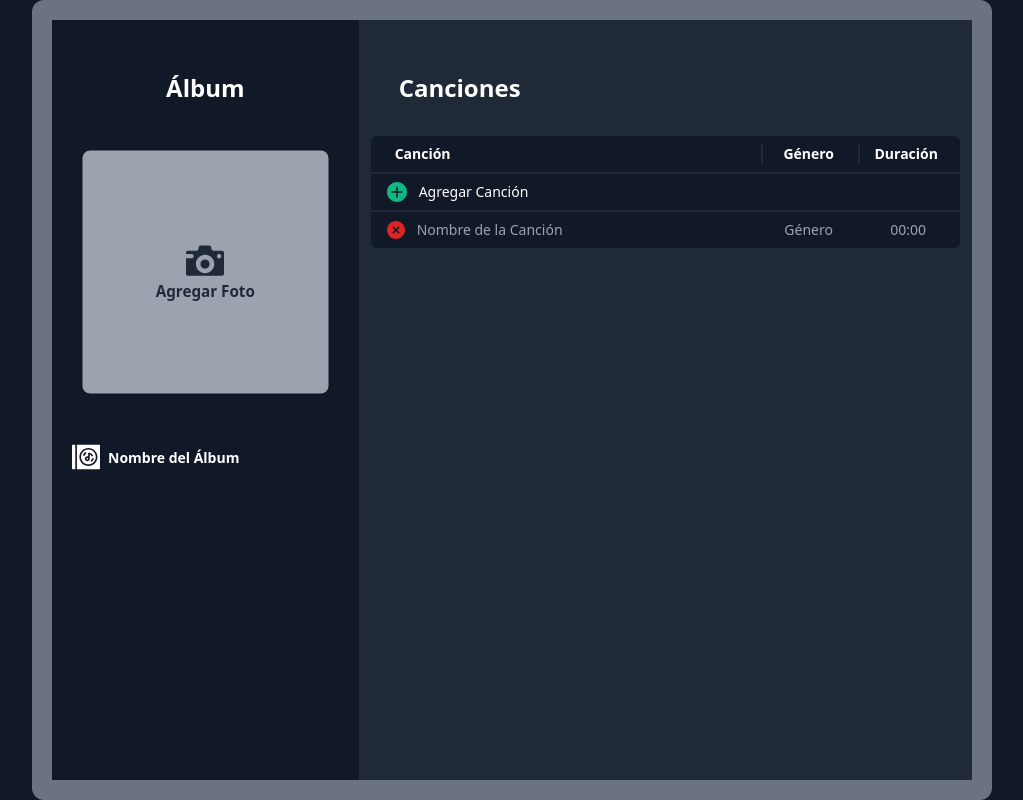
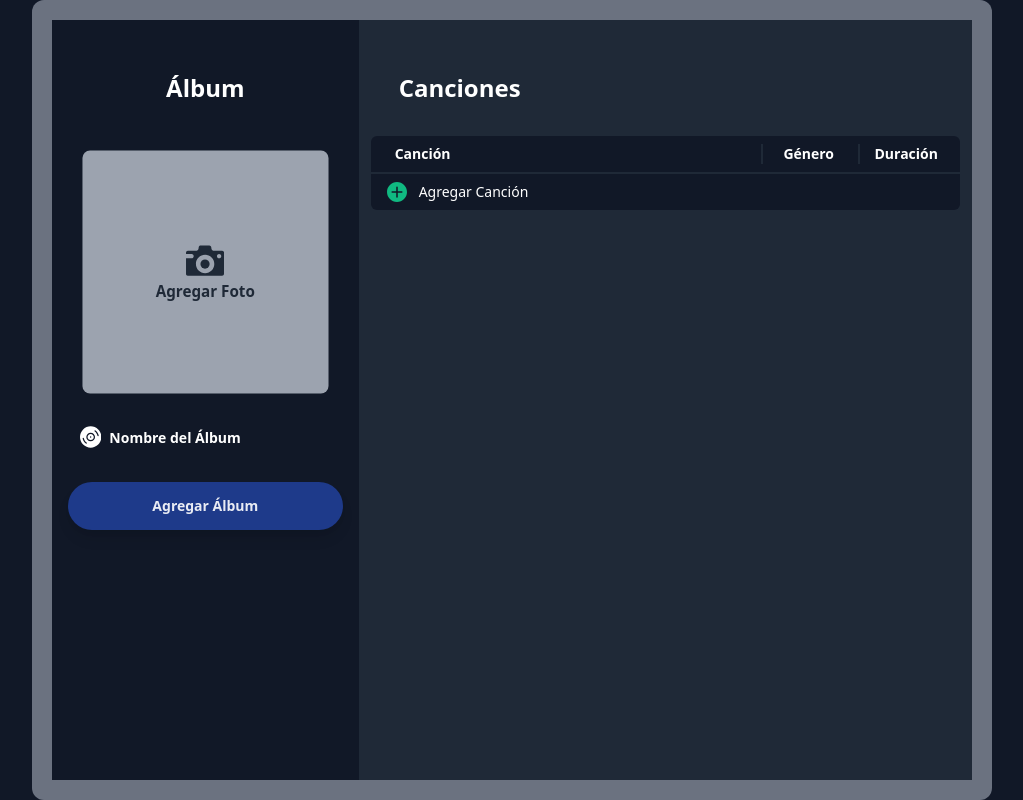
Before and after one commit to cnuila/SpotiChain, a React (Create React App) app: page /Login in a window 1280 px wide. Shown: the whole page, without its empty margins (128-1151 px from the left). Built offline with nearby package versions, Linux system fonts and the light colour scheme.

Commit message:
Terminando Agregar

```diff
--- a/src/Components/Agregar.js
+++ b/src/Components/Agregar.js
@@ -3,35 +3,74 @@ import ImagenAlbum from './Agregar/ImagenAlbum'
 import ListaCanciones from './Agregar/ListaCanciones'
 
 export default class Agregar extends Component {
+
+    constructor(props) {
+        super(props)
+        this.state = {
+            nombreAlbum: "",
+            canciones:[],
+        }
+        this.cancionesOnChange = this.cancionesOnChange.bind(this)
+    }
+
+    inputOnChange = ({ target }) => {
+        const { name, value } = target
+        this.setState({
+            [name]: value,
+        })
+    }
+
+    cancionesOnChange = canciones => {
+        this.setState({
+            canciones:canciones,
+        })
+    }
+
+    handleSubmit = (e) => {
+        e.preventDefault()
+        console.log("agregar",this.state.canciones)
+    }
+
+
     render() {
+
+        const { canciones } = this.state
+
         return (
-            <div className="grid bg-gray-900 max-h-screen min-h-screen place-items-center">
+            <form onSubmit={this.handleSubmit}>
+                <div className="grid bg-gray-900 place-items-center min-h-screen max-h-screen">
                     <div className="grid grid-cols-1 md:grid-cols-3 bg-gray-500 p-2 lg:p-5 h-full rounded-xl w-10/12 sm:w-8/12 lg:w-9/12">
-                    <div className="bg-gray-900 h-auto">
+                        <div className="bg-gray-900">
                             <h1 className="text-white p-5 mt-8 mb-5 text-center font-bold text-2xl">Álbum</h1>
 
                             <div className="px-6 transform scale-90 md:scale-95">
                                 <ImagenAlbum />
                             </div>
 
-                        <div className="flex flex-row bg-gray-900 mx-3 my-8 text-white focus-within:text-gray-300">
-                            <svg className="fill-current mx-2 h-8 w-8 self-center" xmlns="http://www.w3.org/2000/svg" viewBox="0 0 512 512">
-                                <path d="M300.5 120.5c-74.439 0-135 60.561-135 135s60.561 135 135 135 135-60.561 135-135-60.561-135-135-135zm-88.824 114.081c-7.639-3.206-11.232-11.998-8.026-19.636 7.287-17.363 19.168-32.503 34.356-43.786 6.649-4.939 16.046-3.554 20.985 3.097 4.94 6.65 3.554 16.046-3.097 20.986-10.875 8.078-19.375 18.906-24.583 31.313-3.195 7.613-11.973 11.242-19.635 8.026zM325 289c0 24.813-20.187 45-45 45s-45-20.187-45-45c0-31.033 30.818-52.769 60-42.42.011-80.813-.175-47.75.004-55.914.351-16.204 19.112-14.549 19.23-14.575 30.896.686 58.222 20.846 67.996 50.166 2.619 7.859-1.628 16.354-9.486 18.974s-16.354-1.627-18.975-9.486c-4.533-13.599-15.454-23.863-28.77-27.852V289zm72.457 6.797c-6.997 16.8-18.344 31.593-32.813 42.779-6.538 5.056-15.964 3.876-21.042-2.692-5.066-6.554-3.861-15.975 2.692-21.042 10.354-8.006 18.471-18.581 23.469-30.581 3.187-7.648 11.968-11.265 19.614-8.079 7.648 3.186 11.266 11.968 8.08 19.615z" />
-                                <circle cx="280" cy="289" r="15" />
-                                <path d="M60 30H15C6.716 30 0 36.716 0 45v422c0 8.284 6.716 15 15 15h45zM497 30H90v452h407c8.284 0 15-6.716 15-15V45c0-8.284-6.716-15-15-15zM300.5 420.5c-90.981 0-165-74.019-165-165s74.019-165 165-165 165 74.019 165 165-74.019 165-165 165z" />
+                            <div className="flex flex-row bg-gray-900 mx-5 my-3 text-white focus-within:text-gray-400">
+                                <svg className="fill-current mx-2 h-6 w-6 self-center" xmlns="http://www.w3.org/2000/svg" viewBox="0 0 512 512">
+                                    <path d="M256 181.561c-41.148 0-74.625 33.394-74.625 74.439s33.477 74.44 74.625 74.44 74.625-33.394 74.625-74.44-33.477-74.439-74.625-74.439zm10.609 85.049C263.81 269.4 259.95 271 256 271s-7.811-1.6-10.61-4.39c-2.79-2.8-4.39-6.66-4.39-10.61s1.6-7.81 4.39-10.61c2.79-2.79 6.66-4.39 10.61-4.39s7.81 1.6 10.609 4.39c2.79 2.8 4.391 6.66 4.391 10.61s-1.601 7.81-4.391 10.61z" />
+                                    <path d="M437.008 75.323C388.657 27.073 324.374.5 256 .5S123.343 27.073 74.992 75.323C26.633 123.582 0 187.748 0 256s26.633 132.418 74.992 180.677C123.343 484.927 187.626 511.5 256 511.5s132.657-26.573 181.008-74.823C485.367 388.418 512 324.252 512 256s-26.633-132.418-74.992-180.677zM161.287 410.581a14.978 14.978 0 01-12.115 6.141c-3.075 0-6.177-.942-8.848-2.897-40.337-29.525-67.645-72.62-76.893-121.346-1.544-8.139 3.802-15.989 11.941-17.534 8.136-1.543 15.989 3.801 17.534 11.94 7.825 41.229 30.958 77.713 65.137 102.732 6.686 4.893 8.138 14.279 3.244 20.964zM256 360.44c-57.69 0-104.625-46.852-104.625-104.44S198.31 151.561 256 151.561 360.625 198.412 360.625 256 313.69 360.44 256 360.44zm180.628-123.385a15.1 15.1 0 01-2.813.266c-7.064 0-13.355-5.012-14.721-12.206-7.825-41.23-30.958-77.713-65.137-102.732-6.685-4.893-8.138-14.279-3.244-20.964 4.893-6.686 14.279-8.136 20.963-3.244 40.337 29.525 67.645 72.62 76.893 121.346 1.543 8.139-3.802 15.99-11.941 17.534z" />
                                 </svg>
-                            <input id="nombreAlbum" className="block bg-gray-900 text-sm font-semibold border-b-2 placeholder-white focus:placeholder-gray-300 border-gray-900 focus:border-gray-300 py-1 pt-4 mr-3 mb-2 w-11/12 focus:outline-none" name="nombreAlbum" type="text" placeholder="Nombre del Álbum" required></input>
+                                <input className="block bg-gray-900 text-sm font-semibold border-b-2 placeholder-white focus:placeholder-gray-400 border-gray-900 focus:border-gray-400 py-1 pt-4 mr-3 mb-2 w-11/12 focus:outline-none" name="nombreAlbum" type="text" placeholder="Nombre del Álbum" required></input>
+                            </div>
+
+                            <div className="flex bg-blue-900 hover:bg-blue-800 rounded-3xl m-4 mt-5 h-12 items-center shadow-lg cursor-pointer">
+                                <button type="submit" className="mx-1 text-center w-full text-sm font-semibold focus:outline-none text-white text-opacity-90">
+                                    Agregar Álbum
+                                </button>
                             </div>
 
                         </div>
                         <div className="md:col-span-2 bg-gray-800">
-                        <h1 className="text-white py-5 px-10 mt-8 text-left font-bold text-2xl">Canciones</h1>
+                            <h1 className="text-white py-5 px-10 mt-8 text-left font-bold text-2xl select-none">Canciones</h1>
                             <div className="m-3">
-                            <ListaCanciones/>
+                                <ListaCanciones canciones={canciones} cancionesOnChange={this.cancionesOnChange}/>
                             </div>
                         </div>
                     </div>
                 </div>
+            </form>
         )
     }
 }
--- /dev/null
+++ b/src/Components/Agregar/Cancion.js
@@ -0,0 +1,26 @@
+import React from 'react'
+
+export default function Cancion(props) {
+
+    const { numCancion } = props
+    const { tamañoLista } = props
+    const { nombreCancion, genero, duracion } = props.infoCancion
+
+    const inputOnChange = ({ target }) => {
+        const { name, value} = target
+        props.onChangeCancion( name, value, numCancion)
+    }
+
+    return (
+        <div className={"flex flex-row w-full p-2 " + (numCancion === tamañoLista ? "" : "border-b-2 border-gray-800")}>
+            <div className="flex flex-row w-8/12">
+                <svg className="fill-current mx-2 h-5 w-5 self-center text-red-600 cursor-pointer" viewBox="0 0 512 512" xmlns="http://www.w3.org/2000/svg" onClick={() => props.eliminarCancion(numCancion)}>
+                    <path d="M256 0C114.836 0 0 114.836 0 256s114.836 256 256 256 256-114.836 256-256S397.164 0 256 0zm94.273 320.105c8.34 8.344 8.34 21.825 0 30.168a21.275 21.275 0 01-15.086 6.25c-5.46 0-10.921-2.09-15.082-6.25L256 286.164l-64.105 64.11a21.273 21.273 0 01-15.083 6.25 21.275 21.275 0 01-15.085-6.25c-8.34-8.344-8.34-21.825 0-30.169L225.836 256l-64.11-64.105c-8.34-8.344-8.34-21.825 0-30.168 8.344-8.34 21.825-8.34 30.169 0L256 225.836l64.105-64.11c8.344-8.34 21.825-8.34 30.168 0 8.34 8.344 8.34 21.825 0 30.169L286.164 256zm0 0" />
+                </svg>
+                <input value={nombreCancion !== undefined ? nombreCancion : ""} className="bg-gray-900 text-white ml-1 pr-2 placeholder-gray-400 w-full text-sm focus:outline-none" type="text" name="nombreCancion" placeholder="Nombre de la Canción" required onChange={inputOnChange}></input>
+            </div>
+            <input value={genero !== undefined ? genero : ""} className="bg-gray-900 text-white text-center px-3 placeholder-gray-400 text-sm w-2/12 focus:outline-none" type="text" name="genero" placeholder="Género" required onChange={inputOnChange}></input>
+            <input value={duracion !== undefined ? duracion : ""} className="bg-gray-900 text-white text-center pl-2 placeholder-gray-400 text-sm w-2/12 focus:outline-none" type="text" name="duracion" placeholder="00:00" required onChange={inputOnChange}></input>
+        </div>
+    )
+}
--- a/src/Components/Agregar/ListaCanciones.js
+++ b/src/Components/Agregar/ListaCanciones.js
@@ -1,43 +1,43 @@
-import React, { useState } from 'react'
+import React, { Component } from 'react'
+import Cancion from './Cancion'
 
-export default function ListaCanciones() {
+export default class ListaCanciones extends Component {
 
-    const [canciones, setCancion] = useState([{ numCancion: 1 }])
-
-    const agregarCancion = () => {
-        setCancion(canciones.concat({ numCancion: canciones.length + 1 }))
+    constructor(props) {
+        super(props)
+        this.eliminarCancion = this.eliminarCancion.bind(this)
+        this.onChangeCancion = this.onChangeCancion.bind(this)
     }
 
-    const eliminarCancion = cancionEliminar => {
-        let copiaArray = [...canciones]
-        //eliminar elemento
-        copiaArray = copiaArray.filter(cancion => {
-            if (cancion === cancionEliminar){
-                console.log("si pasa")
-            }
-            return cancion !== cancionEliminar
-        })
-        //volver a enumerar las canciones
-        let reindexado = copiaArray.map(cancion => {
-            return ({
-                ...cancion,
-                numCancion: copiaArray.indexOf(cancion) + 1
-            })
-        })
-        setCancion(reindexado)
+    agregarCancion = () => {
+        const { canciones } = this.props
+        const nuevasCanciones = [...canciones, {}]
+        this.props.cancionesOnChange(nuevasCanciones)
     }
 
-    const cancionesDiseño = canciones.map(cancion => {
-        return (<div key={cancion.numCancion} className={"flex flex-row w-full p-2 " + (cancion.numCancion === canciones.length ? "" : "border-b-2 border-gray-800")}>
-            <div className="flex flex-row w-8/12">
-                <svg className="fill-current mx-2 h-5 w-5 self-center text-red-600 cursor-pointer" viewBox="0 0 512 512" xmlns="http://www.w3.org/2000/svg" onClick={() => eliminarCancion(cancion)}>
-                    <path d="M256 0C114.836 0 0 114.836 0 256s114.836 256 256 256 256-114.836 256-256S397.164 0 256 0zm94.273 320.105c8.34 8.344 8.34 21.825 0 30.168a21.275 21.275 0 01-15.086 6.25c-5.46 0-10.921-2.09-15.082-6.25L256 286.164l-64.105 64.11a21.273 21.273 0 01-15.083 6.25 21.275 21.275 0 01-15.085-6.25c-8.34-8.344-8.34-21.825 0-30.169L225.836 256l-64.11-64.105c-8.34-8.344-8.34-21.825 0-30.168 8.344-8.34 21.825-8.34 30.169 0L256 225.836l64.105-64.11c8.344-8.34 21.825-8.34 30.168 0 8.34 8.344 8.34 21.825 0 30.169L286.164 256zm0 0" />
-                </svg>
-                <input id="nombreCancion" className="bg-gray-900 text-white ml-1 pr-2 placeholder-gray-400 w-full text-sm focus:outline-none" type="text" name="nombreCancion" placeholder="Nombre de la Canción" required></input>
-            </div>
-            <input id="genero" className="bg-gray-900 text-white text-center px-3 placeholder-gray-400 text-sm w-2/12 focus:outline-none" type="text" name="genero" placeholder="Género" required></input>
-            <input id="duracion" className="bg-gray-900 text-white text-center pl-2 placeholder-gray-400 text-sm w-2/12 focus:outline-none" type="text" name="duracion" placeholder="00:00" required></input>
-        </div>)
+    eliminarCancion = cancionEliminar => {
+        let copiaArray = [...this.props.canciones]
+        //eliminar elemento
+        copiaArray = copiaArray.filter((cancion, index) => {
+            return index !== cancionEliminar
+        })
+        this.props.cancionesOnChange(copiaArray)
+    }
+
+    onChangeCancion = (name, value, numCancion) => {
+        const nuevoArray = [...this.props.canciones]
+        nuevoArray[numCancion] = {
+            ...nuevoArray[numCancion],
+            [name]: value,
+        }
+        this.props.cancionesOnChange(nuevoArray)
+    }
+
+    render() {
+
+        const { canciones } = this.props
+        const cancionesDiseño = canciones.map((cancion, index) => {
+            return <Cancion key={index} infoCancion={cancion} numCancion={index} tamañoLista={canciones.length} eliminarCancion={this.eliminarCancion} onChangeCancion={this.onChangeCancion} />
         })
 
         return (
@@ -47,7 +47,7 @@ export default function ListaCanciones() {
                     <h2 className="text-sm ml-1 font-semibold w-2/12 text-center text-white">Género</h2>
                     <h2 className="text-sm ml-1 font-semibold w-2/12 text-center text-white">Duración</h2>
                 </div>
-            <div className={"flex flex-row w-full p-2 cursor-pointer select-none " + (canciones.length > 0 ? "border-b-2 border-gray-800" : "")} onClick={agregarCancion}>
+                <div className={"flex flex-row w-full p-2 cursor-pointer select-none " + (canciones.length > 0 ? "border-b-2 border-gray-800" : "")} onClick={this.agregarCancion}>
                     <svg className="fill-current mx-2 h-5 w-5 self-center text-green-500" xmlns="http://www.w3.org/2000/svg" viewBox="0 0 52 52">
                         <path d="M26 0C11.664 0 0 11.663 0 26s11.664 26 26 26 26-11.663 26-26S40.336 0 26 0zm12.5 28H28v11a2 2 0 01-4 0V28H13.5a2 2 0 010-4H24V14a2 2 0 014 0v10h10.5a2 2 0 010 4z" />
                     </svg>
@@ -57,3 +57,4 @@ export default function ListaCanciones() {
             </div>
         )
     }
+}
--- a/src/Components/LogIn.js
+++ b/src/Components/LogIn.js
@@ -47,8 +47,8 @@ export default function LogIn() {
     }
 
     const diseñoLogIn = (<form onSubmit={handleOnSubmit}>
-        <input id="email" className="block w-full p-3 pl-5 mt-6 rounded-3xl text-gray-900 bg-gray-100 focus:outline-none focus:bg-gray-200 focus:shadow-inner" type="email" name="email" placeholder="Correo" autoComplete="email" required onChange={handleInputChange} />
-        <input id="psswd" className="block w-full p-3 pl-5 mt-6 rounded-3xl text-gray-900 bg-gray-100 focus:outline-none focus:bg-gray-200 focus:shadow-inner" type="password" name="psswd" placeholder="********" autoComplete="new-password" required onChange={handleInputChange} />
+        <input className="block w-full p-3 pl-5 mt-6 rounded-3xl text-gray-900 bg-gray-100 focus:outline-none focus:bg-gray-200 focus:shadow-inner" type="email" name="email" placeholder="Correo" autoComplete="email" required onChange={handleInputChange} />
+        <input className="block w-full p-3 pl-5 mt-6 rounded-3xl text-gray-900 bg-gray-100 focus:outline-none focus:bg-gray-200 focus:shadow-inner" type="password" name="psswd" placeholder="********" autoComplete="new-password" required onChange={handleInputChange} />
 
         <div className="flex bg-blue-900 hover:bg-blue-800 rounded-3xl mt-7 mb-2 h-12 w-full items-center shadow-lg cursor-pointer">
             <button type="submit" className="mx-1 text-center w-full text-sm font-semibold focus:outline-none text-white text-opacity-90">
```
Also changed, not shown: src/Components/SignUp.js (+5 -5 lines), 1 other file (tests, documents, lock files or other folders). Lines whose indentation alone changed are shown as unchanged.
